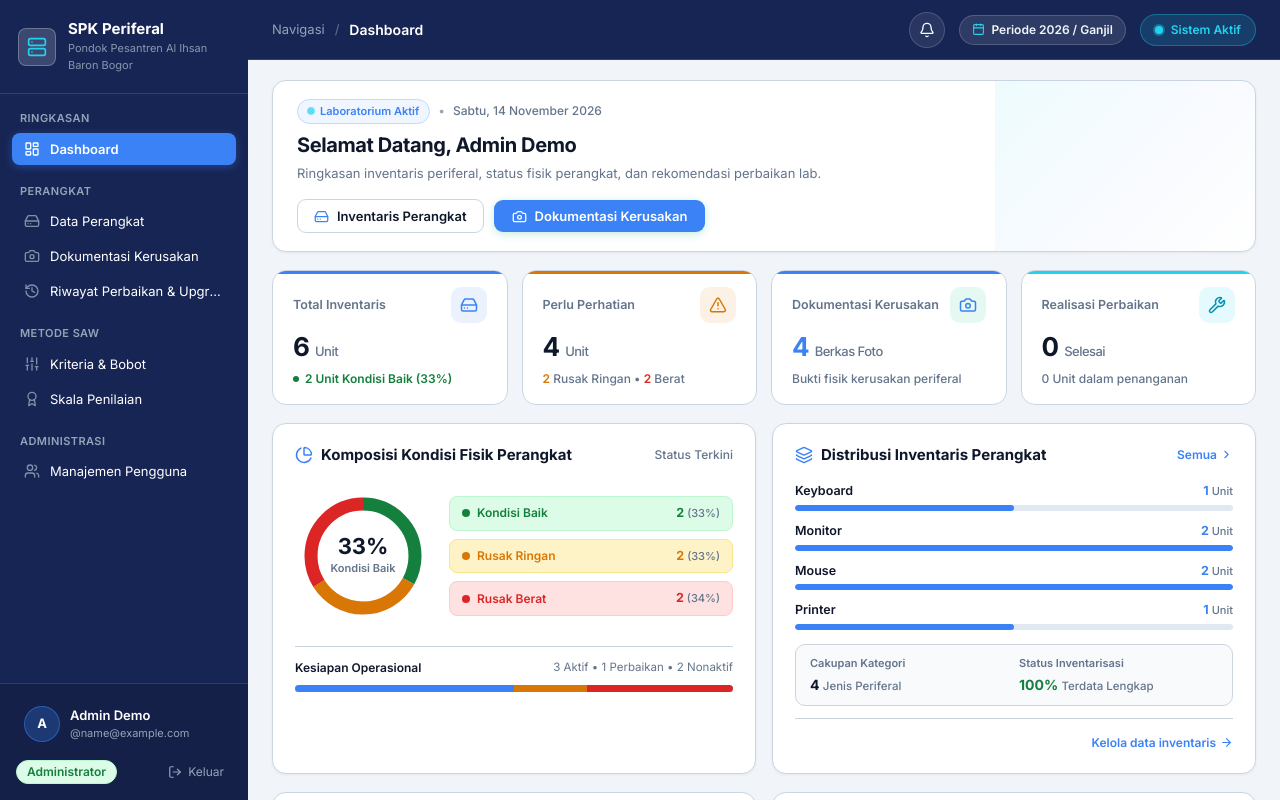
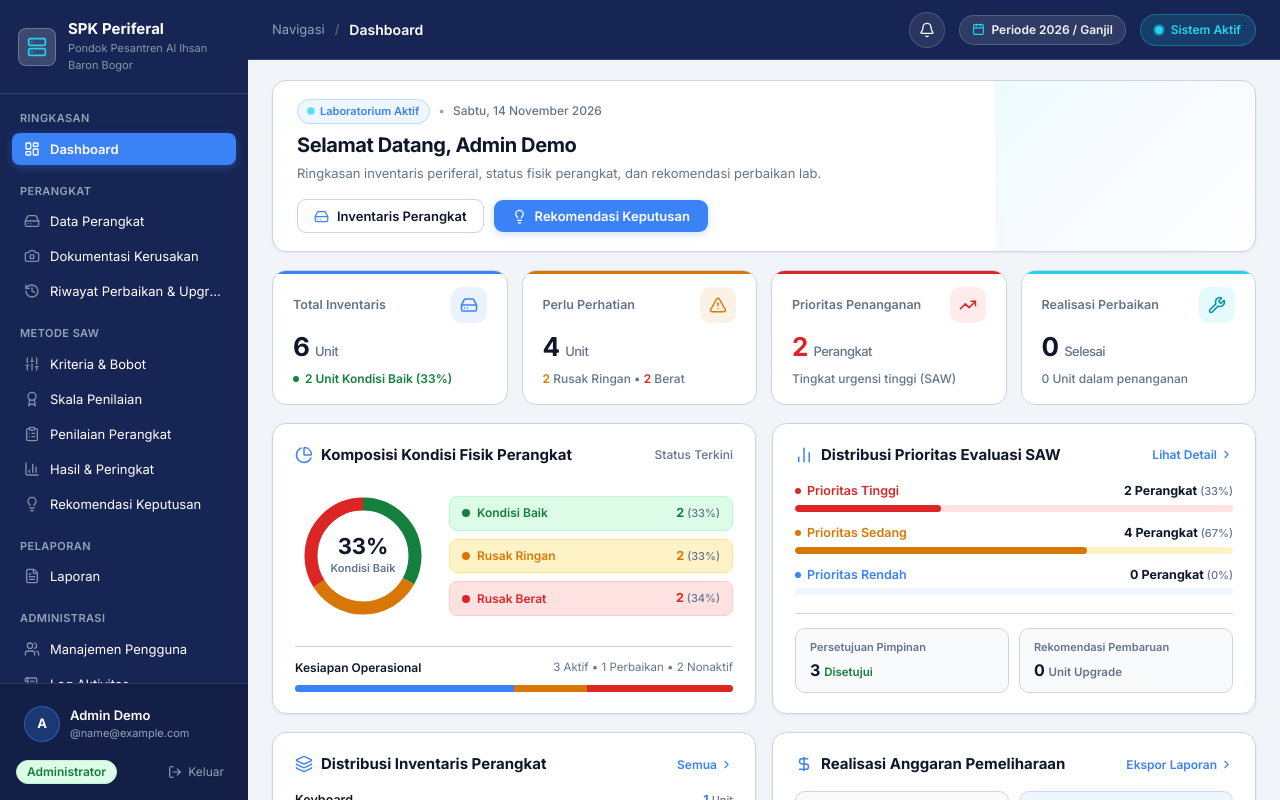
Before and after one commit to Anwari-Diky/Uts_Web_3, a React (Vite) app: page / in a window 1280 px wide. Both pictures are taken after typing "name@example.com", "Sample123" into the empty fields and a click on the button "Masuk ke Sistem". Shown: the top 800 px of the page. Built offline with nearby package versions, Linux system fonts and the light colour scheme; no server answers.

Commit message:
feat: restore all modules and full dashboard views

```diff
--- a/src/components/AppShell.jsx
+++ b/src/components/AppShell.jsx
@@ -45,10 +45,9 @@ export const AppShell = () => {
   const [mobileMenuOpen, setMobileMenuOpen] = useState(false);
   const [unreadCount, setUnreadCount] = useState(0);
 
-  // Safety guard: only allow navigation to active 50% milestone modules
+  // Direct navigation handler for all completed modules
   const handleDashboardNavigate = (menu) => {
-    const allowed = ['dashboard', 'devices', 'damage-docs', 'repair-history', 'criteria', 'scale-guides', 'users', 'profile'];
-    if (allowed.includes(menu)) {
+    if (menu) {
       setActiveMenu(menu);
     }
   };
@@ -96,7 +95,6 @@ export const AppShell = () => {
   }, [token]);
 
   // RBAC Navigation Configuration conforming to SOT/PRD.md Section 4 & SOT/UI-GUIDELINE.md Section 4
-  // Only modules completed for the 50% milestone demo are shown
   const navigationGroups = [
     {
       group: 'Ringkasan',
@@ -117,6 +115,15 @@ export const AppShell = () => {
       items: [
         { id: 'criteria', label: 'Kriteria & Bobot', icon: Sliders, roles: ['admin', 'pimpinan'] },
         { id: 'scale-guides', label: 'Skala Penilaian', icon: Award, roles: ['admin', 'pimpinan', 'teknisi'] },
+        { id: 'assessments', label: 'Penilaian Perangkat', icon: ClipboardList, roles: ['admin', 'pimpinan', 'teknisi'] },
+        { id: 'saw-results', label: 'Hasil & Peringkat', icon: BarChart3, roles: ['admin', 'pimpinan', 'teknisi'] },
+        { id: 'recommendations', label: 'Rekomendasi Keputusan', icon: Lightbulb, roles: ['admin', 'pimpinan', 'teknisi'] },
+      ],
+    },
+    {
+      group: 'Pelaporan',
+      items: [
+        { id: 'reports', label: 'Laporan', icon: FileText, roles: ['admin', 'pimpinan'] },
       ],
     },
     {
@@ -124,6 +131,8 @@ export const AppShell = () => {
       items: [
         { id: 'users', label: 'Manajemen Pengguna', icon: Users, roles: ['admin'] },
         { id: 'profile', label: 'Profil Saya', icon: UserCheck, roles: ['teknisi', 'pimpinan'] },
+        { id: 'activity-logs', label: 'Log Aktivitas', icon: ScrollText, roles: ['admin', 'pimpinan'] },
+        { id: 'settings', label: 'Pengaturan Sistem', icon: Settings, roles: ['admin'] },
       ],
     },
   ];
--- a/src/components/DashboardView.jsx
+++ b/src/components/DashboardView.jsx
@@ -184,20 +184,20 @@ export const DashboardView = ({ onNavigate }) => {
               Inventaris Perangkat
             </button>
             <button
-              onClick={() => onNavigate('damage-docs')}
+              onClick={() => onNavigate('recommendations')}
               className="btn-primary"
               style={{
                 fontSize: '13px',
                 padding: '8px 18px',
                 borderRadius: '9px',
                 fontWeight: 600,
-                boxShadow: '0 2px 8px rgba(16, 185, 129, 0.25)',
-                backgroundColor: 'var(--brand-forest)',
+                boxShadow: '0 2px 8px rgba(59, 130, 246, 0.25)',
+                backgroundColor: 'var(--electric-blue)',
               }}
-              title="Buka menu Dokumentasi Kerusakan"
+              title="Buka menu Rekomendasi Keputusan"
             >
-              <Camera size={15} />
-              Dokumentasi Kerusakan
+              <Lightbulb size={15} />
+              Rekomendasi Keputusan
             </button>
           </div>
         </div>
@@ -291,9 +291,9 @@ export const DashboardView = ({ onNavigate }) => {
           </div>
         </div>
 
-        {/* Dokumentasi Kerusakan Periferal */}
+        {/* Prioritas Penanganan SAW */}
         <div
-          onClick={() => onNavigate('damage-docs')}
+          onClick={() => onNavigate('saw-results')}
           className="dashboard-card-interactive"
           style={{
             backgroundColor: '#ffffff',
@@ -304,31 +304,30 @@ export const DashboardView = ({ onNavigate }) => {
             position: 'relative',
             overflow: 'hidden',
           }}
-          title="Klik untuk membuka menu Dokumentasi Kerusakan"
+          title="Klik untuk membuka menu Hasil & Peringkat SAW"
         >
-          <div style={{ position: 'absolute', top: 0, left: 0, right: 0, height: '3px', backgroundColor: 'var(--brand-forest)' }} />
+          <div style={{ position: 'absolute', top: 0, left: 0, right: 0, height: '3px', backgroundColor: 'var(--status-danger)' }} />
           <div style={{ display: 'flex', alignItems: 'center', justifyContent: 'space-between', marginBottom: '10px' }}>
-            <span style={{ fontSize: '12.5px', fontWeight: 600, color: '#64748b' }}>Dokumentasi Kerusakan</span>
+            <span style={{ fontSize: '12.5px', fontWeight: 600, color: '#64748b' }}>Prioritas Penanganan</span>
             <div
               style={{
                 width: '36px',
                 height: '36px',
                 borderRadius: '10px',
-                backgroundColor: 'rgba(16, 185, 129, 0.1)',
+                backgroundColor: 'rgba(239, 68, 68, 0.1)',
                 display: 'flex',
                 alignItems: 'center',
                 justifyContent: 'center',
               }}
             >
-              <Camera size={18} color="var(--brand-forest)" />
+              <TrendingUp size={18} color="var(--status-danger)" />
             </div>
           </div>
-          <div style={{ fontSize: '26px', fontWeight: 800, color: 'var(--brand-forest)', letterSpacing: '-0.02em', lineHeight: 1.1 }}>
-            {stats?.damage_docs?.total ?? (conditions.rusak_ringan + conditions.rusak_berat) ?? 2}{' '}
-            <span style={{ fontSize: '13px', fontWeight: 500, color: '#64748b' }}>Berkas Foto</span>
+          <div style={{ fontSize: '26px', fontWeight: 800, color: 'var(--status-danger)', letterSpacing: '-0.02em', lineHeight: 1.1 }}>
+            {prioritasTinggi} <span style={{ fontSize: '13px', fontWeight: 500, color: '#64748b' }}>Perangkat</span>
           </div>
           <div style={{ fontSize: '12px', color: '#64748b', marginTop: '8px', fontWeight: 500 }}>
-            Bukti fisik kerusakan periferal
+            Tingkat urgensi tinggi (SAW)
           </div>
         </div>
 
@@ -581,7 +580,163 @@ export const DashboardView = ({ onNavigate }) => {
           </div>
         </div>
 
-        {/* Chart C: Kategori Inventaris Perangkat (Mendampingi Komposisi Fisik pada Baris 1) */}
+        {/* Chart B: Prioritas & Evaluasi SAW */}
+        <div
+          className="anim-fade-in"
+          style={{
+            backgroundColor: '#ffffff',
+            padding: '20px 22px',
+            borderRadius: '14px',
+            border: '1px solid var(--border-color)',
+            boxShadow: 'var(--shadow-sm)',
+            display: 'flex',
+            flexDirection: 'column',
+            justifyContent: 'space-between',
+          }}
+        >
+          <div>
+            <div style={{ display: 'flex', alignItems: 'center', justifyContent: 'space-between', marginBottom: '16px' }}>
+              <div style={{ display: 'flex', alignItems: 'center', gap: '8px' }}>
+                <BarChart2 size={18} color="var(--electric-blue)" />
+                <h3 style={{ fontSize: '15px', fontWeight: 700, color: 'var(--text-primary)', margin: 0 }}>
+                  Distribusi Prioritas Evaluasi SAW
+                </h3>
+              </div>
+              <button
+                onClick={() => onNavigate('saw-results')}
+                style={{
+                  background: 'none',
+                  border: 'none',
+                  color: 'var(--electric-blue)',
+                  fontSize: '12px',
+                  fontWeight: 600,
+                  cursor: 'pointer',
+                  display: 'inline-flex',
+                  alignItems: 'center',
+                  gap: '3px',
+                }}
+              >
+                Lihat Detail <ChevronRight size={13} />
+              </button>
+            </div>
+
+            {/* Minimalist Progress Channels */}
+            <div style={{ display: 'flex', flexDirection: 'column', gap: '12px', marginBottom: '18px' }}>
+              {/* Prioritas Tinggi */}
+              <div>
+                <div style={{ display: 'flex', justifyContent: 'space-between', fontSize: '12.5px', marginBottom: '4px' }}>
+                  <span style={{ fontWeight: 600, color: 'var(--status-danger)', display: 'flex', alignItems: 'center', gap: '6px' }}>
+                    <span style={{ width: '6px', height: '6px', borderRadius: '50%', backgroundColor: 'var(--status-danger)' }} />
+                    Prioritas Tinggi
+                  </span>
+                  <span style={{ fontWeight: 700, color: 'var(--text-primary)' }}>
+                    {prioritasTinggi} Perangkat{' '}
+                    <span style={{ fontSize: '11px', color: '#64748b', fontWeight: 500 }}>
+                      ({Math.round((prioritasTinggi / totalEvaluatedSaw) * 100)}%)
+                    </span>
+                  </span>
+                </div>
+                <div style={{ height: '7px', backgroundColor: 'var(--status-danger-bg)', borderRadius: '4px', overflow: 'hidden' }}>
+                  <div
+                    style={{
+                      height: '100%',
+                      width: chartLoaded ? `${(prioritasTinggi / totalEvaluatedSaw) * 100}%` : '0%',
+                      backgroundColor: 'var(--status-danger)',
+                      borderRadius: '4px',
+                      transition: 'width 0.8s cubic-bezier(0.16, 1, 0.3, 1)',
+                    }}
+                  />
+                </div>
+              </div>
+
+              {/* Prioritas Sedang */}
+              <div>
+                <div style={{ display: 'flex', justifyContent: 'space-between', fontSize: '12.5px', marginBottom: '4px' }}>
+                  <span style={{ fontWeight: 600, color: 'var(--status-warning)', display: 'flex', alignItems: 'center', gap: '6px' }}>
+                    <span style={{ width: '6px', height: '6px', borderRadius: '50%', backgroundColor: 'var(--status-warning)' }} />
+                    Prioritas Sedang
+                  </span>
+                  <span style={{ fontWeight: 700, color: 'var(--text-primary)' }}>
+                    {prioritasSedang} Perangkat{' '}
+                    <span style={{ fontSize: '11px', color: '#64748b', fontWeight: 500 }}>
+                      ({Math.round((prioritasSedang / totalEvaluatedSaw) * 100)}%)
+                    </span>
+                  </span>
+                </div>
+                <div style={{ height: '7px', backgroundColor: 'var(--status-warning-bg)', borderRadius: '4px', overflow: 'hidden' }}>
+                  <div
+                    style={{
+                      height: '100%',
+                      width: chartLoaded ? `${(prioritasSedang / totalEvaluatedSaw) * 100}%` : '0%',
+                      backgroundColor: 'var(--status-warning)',
+                      borderRadius: '4px',
+                      transition: 'width 0.8s cubic-bezier(0.16, 1, 0.3, 1)',
+                    }}
+                  />
+                </div>
+              </div>
+
+              {/* Prioritas Rendah */}
+              <div>
+                <div style={{ display: 'flex', justifyContent: 'space-between', fontSize: '12.5px', marginBottom: '4px' }}>
+                  <span style={{ fontWeight: 600, color: 'var(--electric-blue)', display: 'flex', alignItems: 'center', gap: '6px' }}>
+                    <span style={{ width: '6px', height: '6px', borderRadius: '50%', backgroundColor: 'var(--electric-blue)' }} />
+                    Prioritas Rendah
+                  </span>
+                  <span style={{ fontWeight: 700, color: 'var(--text-primary)' }}>
+                    {prioritasRendah} Perangkat{' '}
+                    <span style={{ fontSize: '11px', color: '#64748b', fontWeight: 500 }}>
+                      ({Math.round((prioritasRendah / totalEvaluatedSaw) * 100)}%)
+                    </span>
+                  </span>
+                </div>
+                <div style={{ height: '7px', backgroundColor: 'var(--electric-blue-light)', borderRadius: '4px', overflow: 'hidden' }}>
+                  <div
+                    style={{
+                      height: '100%',
+                      width: chartLoaded ? `${(prioritasRendah / totalEvaluatedSaw) * 100}%` : '0%',
+                      backgroundColor: 'var(--electric-blue)',
+                      borderRadius: '4px',
+                      transition: 'width 0.8s cubic-bezier(0.16, 1, 0.3, 1)',
+                    }}
+                  />
+                </div>
+              </div>
+            </div>
+          </div>
+
+          {/* Workflow Status Badges */}
+          <div
+            style={{
+              display: 'grid',
+              gridTemplateColumns: '1fr 1fr',
+              gap: '10px',
+              paddingTop: '14px',
+              borderTop: '1px solid var(--border-color)',
+            }}
+          >
+            <div style={{ backgroundColor: '#F8FAFC', padding: '10px 14px', borderRadius: '10px', border: '1px solid var(--border-color)' }}>
+              <div style={{ fontSize: '11px', color: '#64748b', fontWeight: 600 }}>Persetujuan Pimpinan</div>
+              <div style={{ fontSize: '16px', fontWeight: 700, color: 'var(--text-primary)', marginTop: '2px' }}>
+                {recommendations.approved}{' '}
+                <span style={{ fontSize: '11.5px', fontWeight: 600, color: 'var(--status-success)' }}>Disetujui</span>
+              </div>
+            </div>
+
+            <div style={{ backgroundColor: '#F8FAFC', padding: '10px 14px', borderRadius: '10px', border: '1px solid var(--border-color)' }}>
+              <div style={{ fontSize: '11px', color: '#64748b', fontWeight: 600 }}>Rekomendasi Pembaruan</div>
+              <div style={{ fontSize: '16px', fontWeight: 700, color: 'var(--text-primary)', marginTop: '2px' }}>
+                {latestSaw?.upgrade_candidates || 0}{' '}
+                <span style={{ fontSize: '11.5px', fontWeight: 600, color: '#64748b' }}>Unit Upgrade</span>
+              </div>
+            </div>
+          </div>
+        </div>
+      </div>
+
+      {/* 4. ROW 2: Kategori Inventaris & Ringkasan Anggaran */}
+      <div style={{ display: 'grid', gridTemplateColumns: 'repeat(auto-fit, minmax(380px, 1fr))', gap: '16px' }}>
+        {/* Chart C: Kategori Inventaris Perangkat */}
         <div
           className="anim-fade-in"
           style={{
@@ -696,10 +851,7 @@ export const DashboardView = ({ onNavigate }) => {
             </button>
           </div>
         </div>
-      </div>
 
-      {/* 4. ROW 2: Ringkasan Pemeliharaan & Riwayat Aktivitas Terkini (Tombol Laporan & Log Lengkap Disembunyikan Sesuai Milestone 50%) */}
-      <div style={{ display: 'grid', gridTemplateColumns: 'repeat(auto-fit, minmax(380px, 1fr))', gap: '16px' }}>
         {/* Chart D: Analisis Finansial Pemeliharaan */}
         <div
           className="anim-fade-in"
@@ -722,9 +874,22 @@ export const DashboardView = ({ onNavigate }) => {
                   Realisasi Anggaran Pemeliharaan
                 </h3>
               </div>
-              <span style={{ fontSize: '12px', color: '#64748b', fontWeight: 500 }}>
-                Status Pemeliharaan Lab
-              </span>
+              <button
+                onClick={() => onNavigate('reports')}
+                style={{
+                  background: 'none',
+                  border: 'none',
+                  color: 'var(--electric-blue)',
+                  fontSize: '12px',
+                  fontWeight: 600,
+                  cursor: 'pointer',
+                  display: 'inline-flex',
+                  alignItems: 'center',
+                  gap: '3px',
+                }}
+              >
+                Ekspor Laporan <ChevronRight size={13} />
+              </button>
             </div>
 
             {/* Minimalist Financial Numbers */}
@@ -773,18 +938,25 @@ export const DashboardView = ({ onNavigate }) => {
               borderTop: '1px solid var(--border-color)',
               display: 'flex',
               alignItems: 'center',
-              gap: '6px',
-              fontSize: '12.5px',
-              color: 'var(--status-success)',
-              fontWeight: 500,
+              justifyContent: 'space-between',
             }}
           >
+            <div style={{ display: 'flex', alignItems: 'center', gap: '6px', fontSize: '12px', color: 'var(--status-success)', fontWeight: 500 }}>
               <CheckCircle2 size={15} color="var(--status-success)" />
-            <span>Pengeluaran anggaran pemeliharaan terkendali</span>
+              <span>Pengeluaran terkendali</span>
+            </div>
+            <button
+              onClick={() => onNavigate('reports')}
+              className="btn-primary"
+              style={{ fontSize: '11.5px', padding: '6px 12px', borderRadius: '8px', backgroundColor: 'var(--electric-blue)' }}
+            >
+              Unduh Rekap Laporan
+            </button>
+          </div>
         </div>
       </div>
 
-        {/* 5. Riwayat Aktivitas & Log Sistem Terbaru (Tombol Log Lengkap Disembunyikan) */}
+      {/* 5. Riwayat Aktivitas & Log Sistem Terbaru */}
       <div
         className="anim-fade-in"
         style={{
@@ -793,12 +965,8 @@ export const DashboardView = ({ onNavigate }) => {
           borderRadius: '14px',
           border: '1px solid var(--border-color)',
           boxShadow: 'var(--shadow-sm)',
-            display: 'flex',
-            flexDirection: 'column',
-            justifyContent: 'space-between',
         }}
       >
-          <div>
         <div style={{ display: 'flex', alignItems: 'center', justifyContent: 'space-between', marginBottom: '14px' }}>
           <div style={{ display: 'flex', alignItems: 'center', gap: '8px' }}>
             <Activity size={18} color="var(--electric-blue)" />
@@ -806,9 +974,22 @@ export const DashboardView = ({ onNavigate }) => {
               Riwayat Aktivitas Sistem Terkini
             </h3>
           </div>
-              <span style={{ fontSize: '12px', color: '#64748b', fontWeight: 500 }}>
-                Aktivitas Terakhir
-              </span>
+          <button
+            onClick={() => onNavigate('activity-logs')}
+            style={{
+              background: 'none',
+              border: 'none',
+              color: 'var(--electric-blue)',
+              fontSize: '12px',
+              fontWeight: 600,
+              cursor: 'pointer',
+              display: 'inline-flex',
+              alignItems: 'center',
+              gap: '3px',
+            }}
+          >
+            Lihat Seluruh Log <ChevronRight size={13} />
+          </button>
         </div>
 
         {recentLogs.length === 0 ? (
@@ -868,7 +1049,5 @@ export const DashboardView = ({ onNavigate }) => {
         )}
       </div>
     </div>
-      </div>
-    </div>
   );
 };
```
Lines whose indentation alone changed are shown as unchanged.
